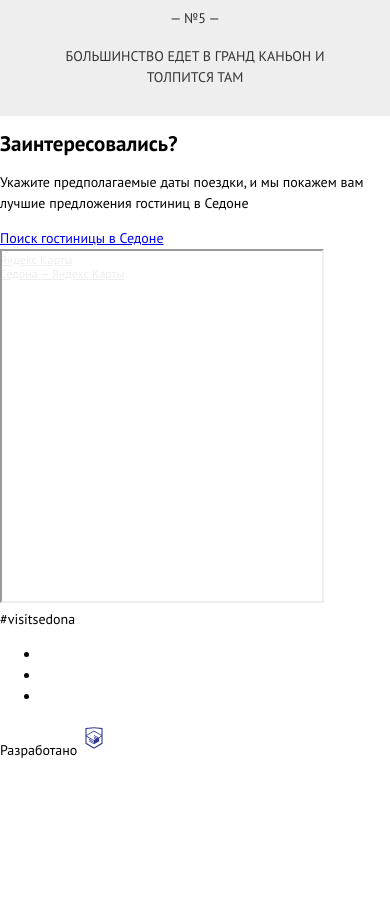
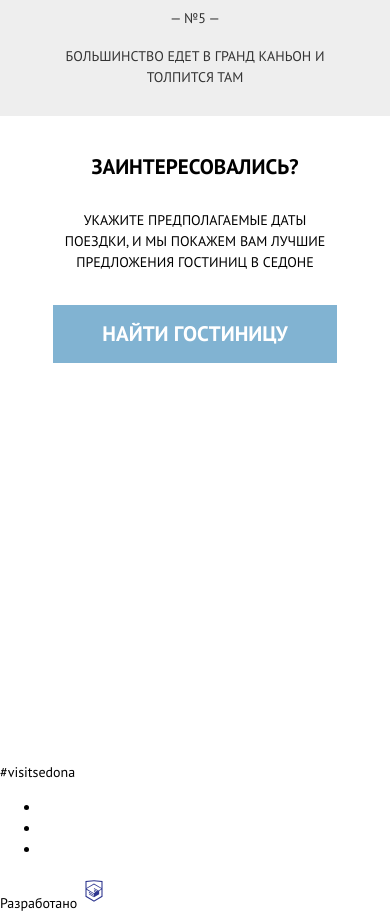
Before and after one commit to htmlacademy-adaptive/2043509-sedona-27, a website: page source/index.html in a window 390 px wide. Shown: the part 2365-3279 px from the top of the page. Before the commit the page ends 3126 px from the top, so only its background shows below. Drawn offline with nearby package versions, Linux system fonts and the light colour scheme; files that its build step writes are made by us from their sources; files whose address does not match are found by name.

Commit message:
Добавляет адаптив секций бронирования и карты адаптив на все вьюпорты

```diff
--- a/source/index.html
+++ b/source/index.html
@@ -30,9 +30,7 @@
             <a class="site-list__link" href="https://htmlacademy.ru" target="_blank">HTML ACADEMY</a>
           </li>
         </ul>
-        <button class="pop-up-menu__button-close visually-hidden">
-          <span class="visually-hidden">Закрыть меню.</span>
-        </button>
+        <button class="pop-up-menu__button-close visually-hidden" aria-label="Закрыть меню."></button>
       </div>
       <button class="main-nav__toggle" type="button">
         <span class="visually-hidden">Открыть меню.</span>
@@ -118,19 +116,13 @@
         <p class="booking__subtitle">Укажите предполагаемые даты поездки, и мы покажем вам лучшие предложения
           гостиниц в Седоне
         </p>
-        <a class="booking__button button" href="#">Поиск гостиницы в Седоне</a>
+        <a class="booking__button button" href="#">Найти гостиницу</a>
       </div>
     </section>
     <section class="map">
       <h2 class="visually-hidden">Седона на карте.</h2>
-      <div class="map__wrapper" style="position: relative; overflow: hidden;">
-        <a href="https://yandex.ru/maps?utm_medium=mapframe&utm_source=maps"
-          style="color:#eee; font-size: 12px; position: absolute; top: 0;">Яндекс Карты</a>
-        <a href="https://yandex.ru/maps/?ll=-112.892982%2C34.853693&mode=search&ol=geo&ouri=ymapsbm1%3A%2F%2Fgeo%3Fdata%3DCgoyMjQwMjg5OTA3EjpVbml0ZWQgU3RhdGVzIG9mIEFtZXJpY2EsIEFyaXpvbmEsIENvY29uaW5vIENvdW50eSwgU2Vkb25hIgoNOIXfwhVeegtC&utm_medium=mapframe&utm_source=maps&z=7.47"
-          style="color:#eee; font-size:12px;position:absolute;top:14px;">Седона — Яндекс Карты</a>
-        <iframe src="https://yandex.ru/map-widget/v1/-/CCUfVBSbLD" width="320" height="350" allow="fullscreen"
-          style="position:relative;"></iframe>
-      </div>
+      <iframe class="map__frame" src="https://yandex.ru/map-widget/v1/-/CCUfVBSbLD" width="320" height="350"
+        allow="fullscreen"></iframe>
     </section>
   </main>
   <footer class="main-footer">
--- /dev/null
+++ b/source/sass/blocks/booking.scss
@@ -0,0 +1,58 @@
+@use "./global/bootstrap.scss";
+
+.booking {
+  padding: 38px 18px 49px;
+
+  @media screen and (min-width: bootstrap.$tablet-width) {
+    padding: 61px 18px 58px;
+  }
+
+  @media screen and (min-width: bootstrap.$desktop-width) {
+    padding-bottom: 66px;
+  }
+}
+
+.booking__wrapper {
+  display: flex;
+  flex-direction: column;
+  margin: 0 auto;
+  align-items: center;
+}
+
+.booking__heading {
+  text-align: center;
+  font-size: 21px;
+  line-height: 26px;
+  font-weight: 700;
+  text-transform: uppercase;
+  max-width: 260px;
+  margin: 0 0 30px;
+
+  @media screen and (min-width: bootstrap.$tablet-width) {
+    margin-bottom: 40px;
+  }
+}
+
+.booking__subtitle {
+  text-transform: uppercase;
+  max-width: 262px;
+  margin: 0 0 32px;
+  text-align: center;
+
+  @media screen and (min-width: bootstrap.$tablet-width) {
+    margin-bottom: 35px;
+    max-width: 435px;
+  }
+
+  @media screen and (min-width: bootstrap.$desktop-width) {
+    margin-bottom: 45px;
+  }
+}
+
+.booking__button {
+  width: 284px;
+
+  @media screen and (min-width: bootstrap.$tablet-width) {
+    width: 435px;
+  }
+}
--- /dev/null
+++ b/source/sass/blocks/button.scss
@@ -0,0 +1,18 @@
+@use "./global/bootstrap.scss";
+
+.button {
+  background-color: bootstrap.$main-color;
+  padding: 16px 49px 16px 49px;
+  color: #ffffff;
+  font-size: 21px;
+  line-height: 26px;
+  font-weight: 700;
+  display: flex;
+  flex-wrap: wrap;
+  justify-content: center;
+  align-items: center;
+  text-transform: uppercase;
+  text-decoration: none;
+  cursor: pointer;
+  box-sizing: border-box;
+}
--- /dev/null
+++ b/source/sass/blocks/map.scss
@@ -0,0 +1,9 @@
+@use "./global/bootstrap.scss";
+
+.map__frame {
+  display: flex;
+  width: 100%;
+  border: none;
+  position: relative;
+  overflow: hidden;
+}
--- a/source/sass/style.scss
+++ b/source/sass/style.scss
@@ -12,3 +12,6 @@
 @use "./blocks/advantages-card.scss";
 @use "./blocks/bonuses-list.scss";
 @use "./blocks/cards-list.scss";
+@use "./blocks/booking.scss";
+@use "./blocks/button.scss";
+@use "./blocks/map.scss";
```
Also changed, not shown: source/js/index.js (line endings or trailing spaces).
